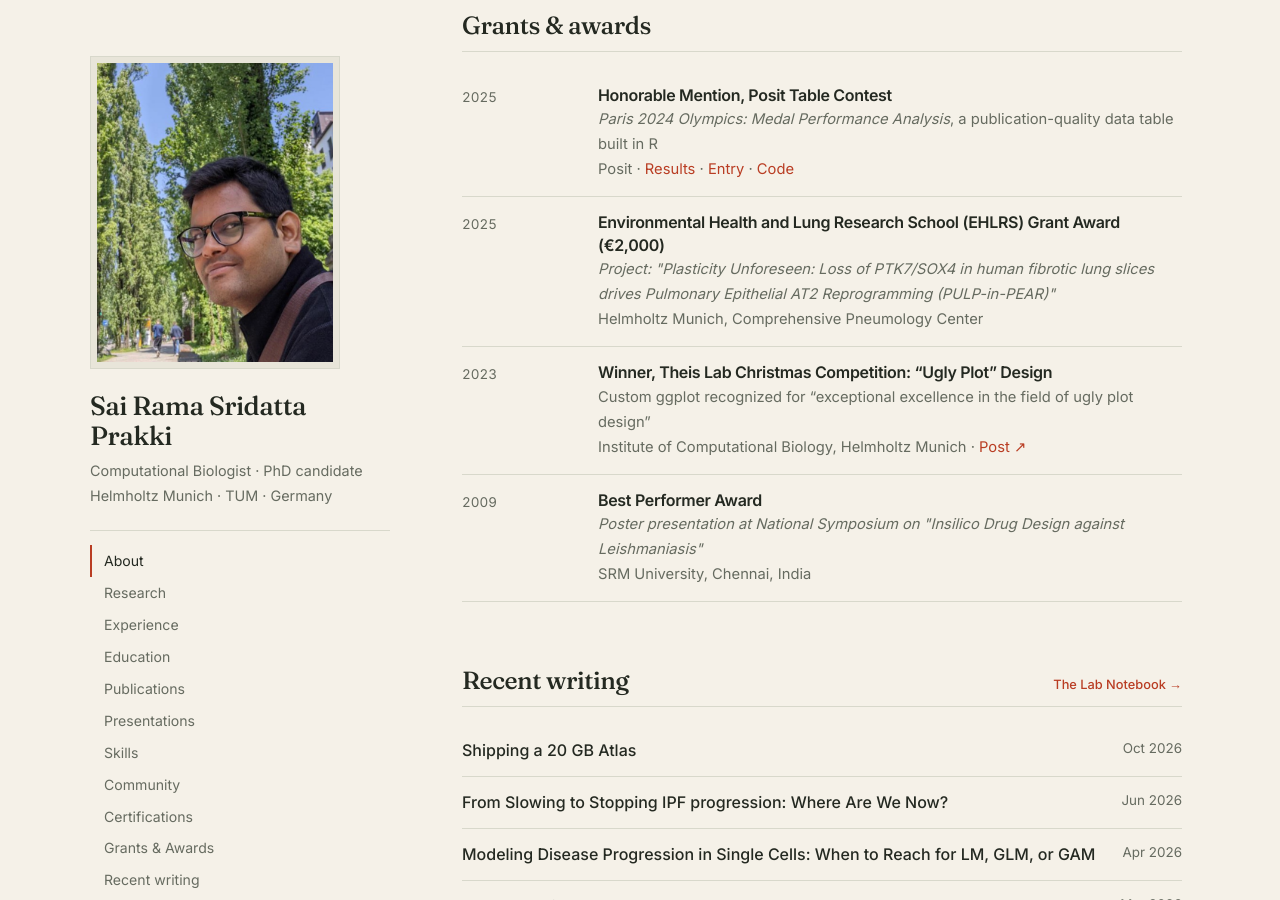
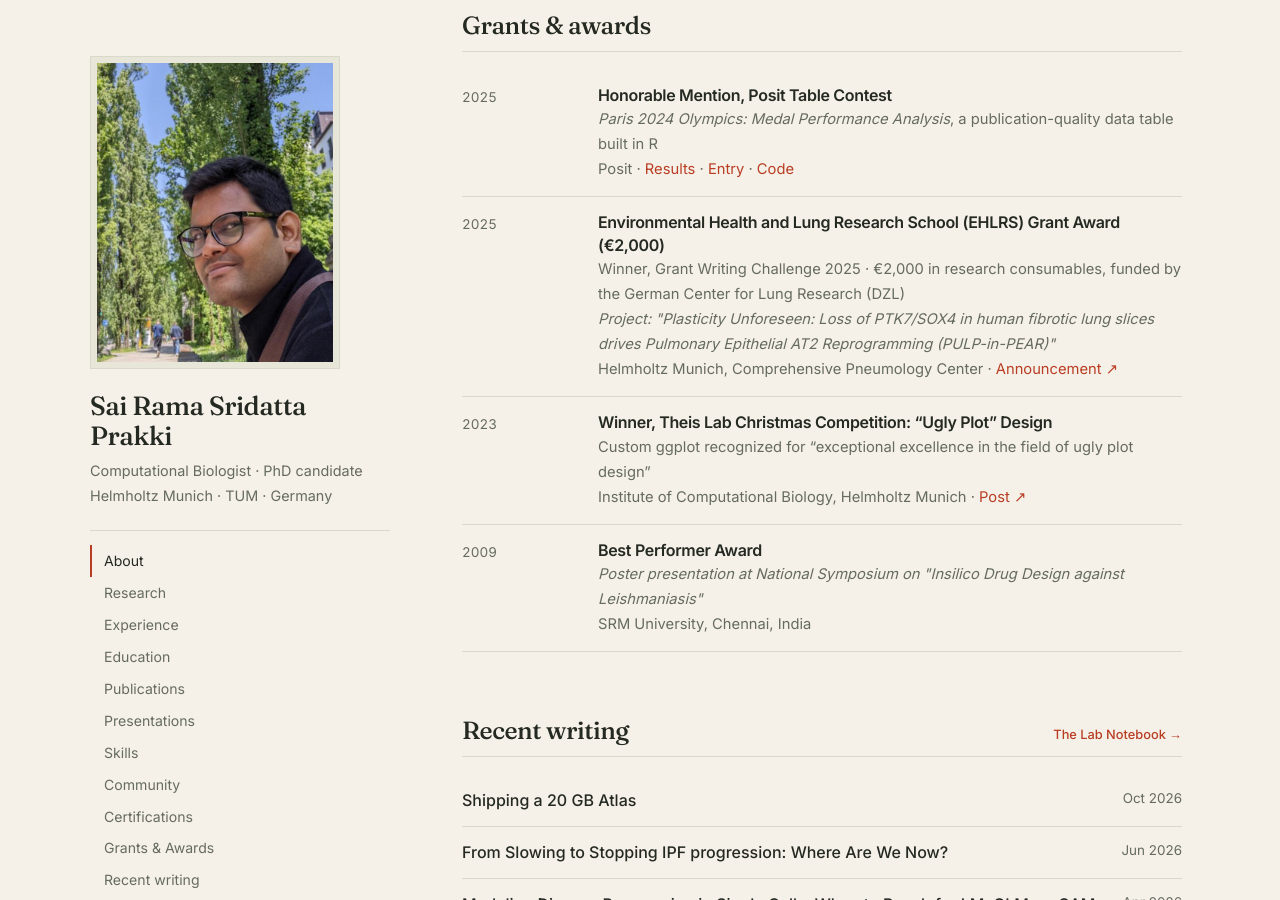
Before and after one commit to ramadatta/ramadatta.github.io, a Jekyll site: the page built from index.md, in a window 1280 px wide and 900 px high, scrolled down 7223 px. Built offline with Jekyll 4.4.1, drawn with Linux system fonts in a browser that asks for light colours; some of the changed text lies outside the part shown.

Commit message:
Link EHLRS grant announcement

```diff
--- a/index.md
+++ b/index.md
@@ -37,7 +37,7 @@ links:
 
 <div class="home-news">
   <b>News</b>
-  <p>Presented a <a href="https://doi.org/10.1183/23120541.LSC-2026.PS336" target="_blank" rel="noopener noreferrer">poster</a> at the Lung Science Conference (2026), Estoril, Portugal · Awarded the EHLRS Grant (2025) for <em>PULP-in-PEAR</em>.</p>
+  <p>Presented a <a href="https://doi.org/10.1183/23120541.LSC-2026.PS336" target="_blank" rel="noopener noreferrer">poster</a> at the Lung Science Conference (2026), Estoril, Portugal · Awarded the <a href="https://www.cpc-researchschool.org/news-events/news/news/article/33306/index.html" target="_blank" rel="noopener noreferrer">EHLRS Grant (2025)</a> for <em>PULP-in-PEAR</em>.</p>
 </div>
 
 <section id="about" class="home-section">
@@ -481,7 +481,7 @@ links:
     <span class="home-date">2025</span>
     <div>
       <h3>Environmental Health and Lung Research School (EHLRS) Grant Award (€2,000)</h3>
-      <p class="home-org"><em>Project: "Plasticity Unforeseen: Loss of PTK7/SOX4 in human fibrotic lung slices drives Pulmonary Epithelial AT2 Reprogramming (PULP-in-PEAR)"</em><br>Helmholtz Munich, Comprehensive Pneumology Center</p>
+      <p class="home-org">Winner, Grant Writing Challenge 2025 · €2,000 in research consumables, funded by the German Center for Lung Research (DZL)<br><em>Project: "Plasticity Unforeseen: Loss of PTK7/SOX4 in human fibrotic lung slices drives Pulmonary Epithelial AT2 Reprogramming (PULP-in-PEAR)"</em><br>Helmholtz Munich, Comprehensive Pneumology Center · <a href="https://www.cpc-researchschool.org/news-events/news/news/article/33306/index.html" target="_blank" rel="noopener noreferrer">Announcement ↗</a></p>
     </div>
   </div>
   <div class="home-row">
```
